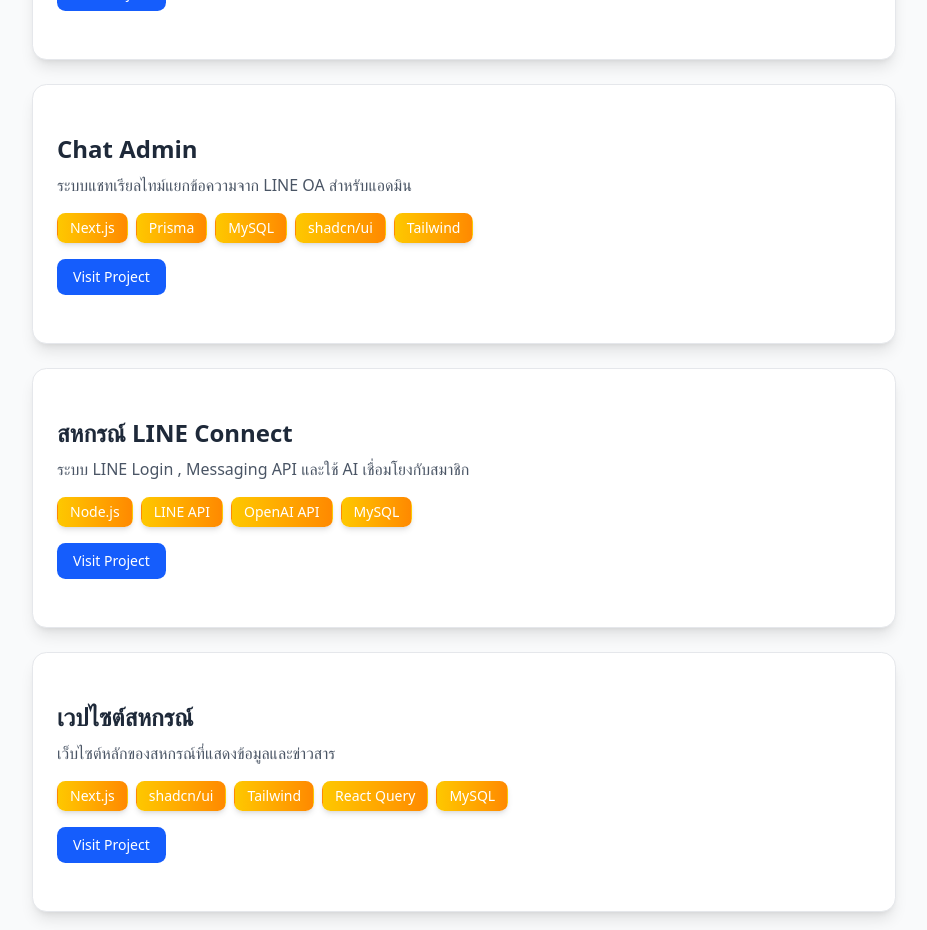
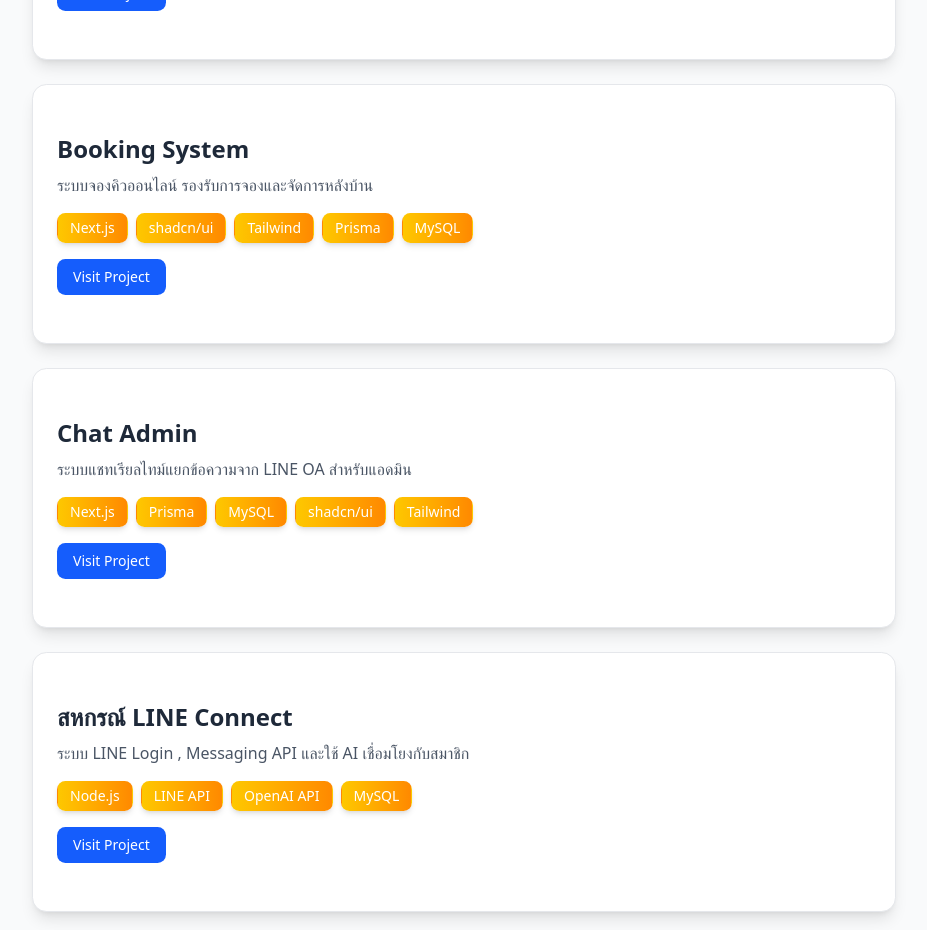
Before and after one commit to notcis/portfolio, a Next.js app: page / in a window 1280 px wide. Shown: the part 980-1910 px from the top of the page, without its empty margins (176-1103 px from the left). Built offline with nearby package versions, Linux system fonts and the light colour scheme.

Commit message:
Add Booking System project details to the projects list

```diff
--- a/src/app/page.tsx
+++ b/src/app/page.tsx
@@ -10,6 +10,13 @@ const projects = [
     tech: ["Next.js", "shadcn/ui", "Tailwind", "Prisma", "MySQL"],
     url: "https://clothingbox.coopmsds.com",
   },
+  {
+    title: "Booking System",
+    description: "ระบบจองคิวออนไลน์ รองรับการจองและจัดการหลังบ้าน",
+    tech: ["Next.js", "shadcn/ui", "Tailwind", "Prisma", "MySQL"],
+    url: "https://booking.coopmsds.com/",
+  },
+
   {
     title: "Chat Admin",
     description: "ระบบแชทเรียลไทม์แยกข้อความจาก LINE OA สำหรับแอดมิน",
```
